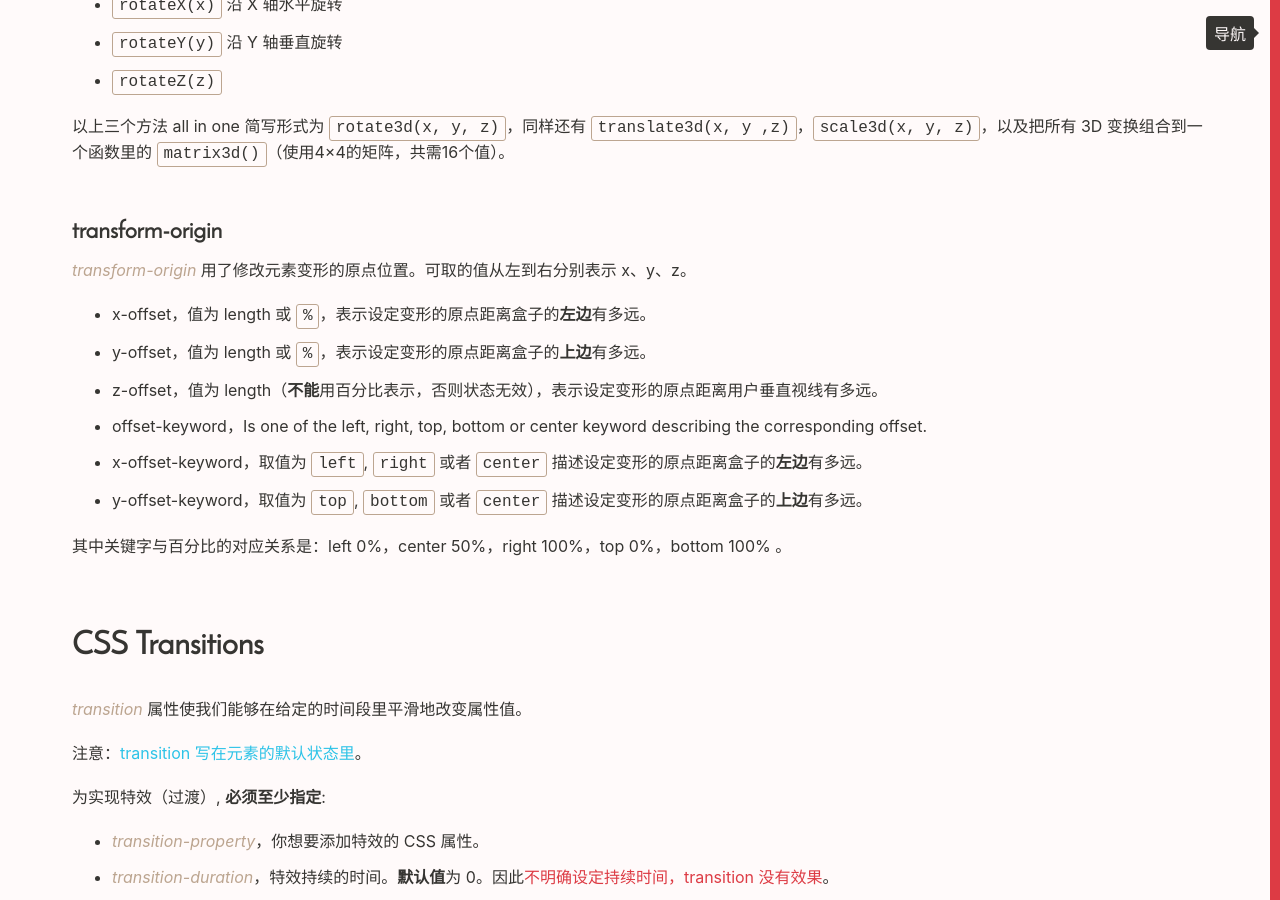
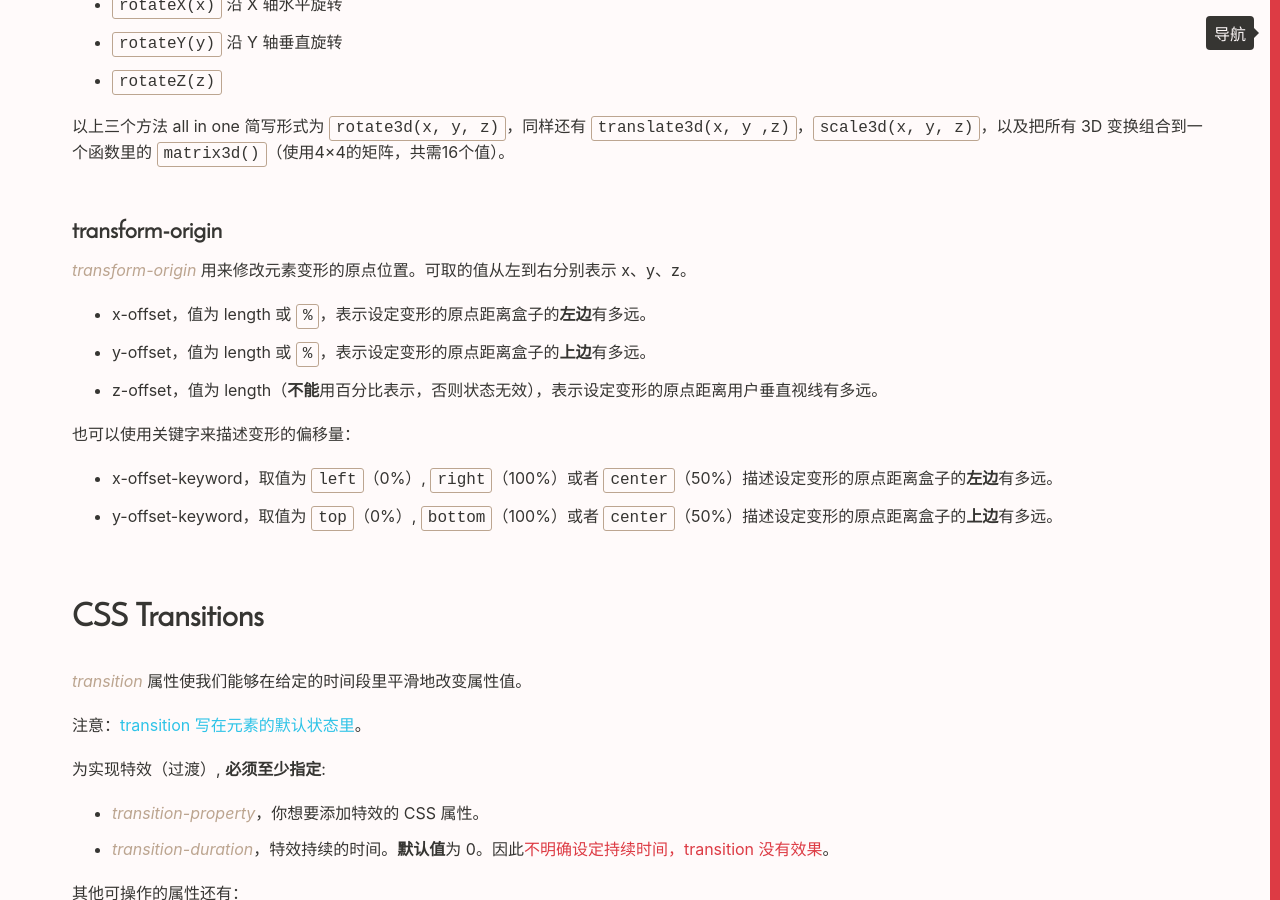
Before and after one commit to Vivi-wu/dive-into-web, a Jekyll site: the page built from _posts/2015-05-26-CSS-Transform-Transition-Animation.markdown, in a window 1280 px wide and 900 px high, scrolled down 786 px. Built offline with Jekyll 4.4.1, drawn with Linux system fonts in a browser that asks for light colours.

Commit message:
Update 根据工作比较更新相关博客

```diff
--- a/_posts/2014-04-03-CSS-Borders.markdown
+++ b/_posts/2014-04-03-CSS-Borders.markdown
@@ -119,6 +119,8 @@ div { /* 向上的三角形 */
     + 一个值：四个角
 
         <div style="width: 15rem;height: 4rem;border-radius: 5px;background-color: #bca590;padding: 0.5rem 0 0 0.5rem;;">border-radius: 5px;</div>
+
+    该属性还有可选的第二个值，如：`border-radius: 100px/40px`，可得到**椭圆**角。
 
 2. _box-shadow_ 给元素添加水平和（或）竖直方向上的阴影，设定阴影的颜色、模糊效果。Tip: 通过给 _::before_ and _::after_ 伪类添加 shadow，可以实现有趣的效果。
 
--- a/_posts/2015-05-06-JavaScript-Arrays.markdown
+++ b/_posts/2015-05-06-JavaScript-Arrays.markdown
@@ -174,7 +174,7 @@ _start_ 表示切片开始位置（包含这个位置上的元素），负值表
 
 + `every()`，依次检验数组中的元素是否**全部**通过某种测试，全部通过返回 `true`。一旦**遇到不通过的**数组元素，**立即停止检查**剩下的元素，返回 `false`。
 + `some()`，依次检查数组中的元素是否**至少有一个**通过某种测试的，一旦**遇到通过的**数组元素，**立即停止检查**剩下的元素，返回 `true`。全都不通过，返回 `false`。
-+ `filter()`，返回由所有通过某种测试的数组元素所组成的新数组。
++ `filter()`，返回由所有**通过某种测试的数组元素**所组成的**新数组**。如果数组项都不满足条件，则返回 `[]`。
 
 以上三种方法都是类似的结构：
 
--- a/_posts/2015-05-26-CSS-Transform-Transition-Animation.markdown
+++ b/_posts/2015-05-26-CSS-Transform-Transition-Animation.markdown
@@ -28,16 +28,16 @@ _transform_ 属性通过以下的方法让元素实现：移动、旋转、放
 
 ### transform-origin
 
-_transform-origin_ 用了修改元素变形的原点位置。可取的值从左到右分别表示 x、y、z。
+_transform-origin_ 用来修改元素变形的原点位置。可取的值从左到右分别表示 x、y、z。
 
 + x-offset，值为 length 或 `%`，表示设定变形的原点距离盒子的**左边**有多远。
 + y-offset，值为 length 或 `%`，表示设定变形的原点距离盒子的**上边**有多远。
 + z-offset，值为 length（**不能**用百分比表示，否则状态无效），表示设定变形的原点距离用户垂直视线有多远。
-+ offset-keyword，Is one of the left, right, top, bottom or center keyword describing the corresponding offset.
-+ x-offset-keyword，取值为 `left`, `right` 或者 `center` 描述设定变形的原点距离盒子的**左边**有多远。
-+ y-offset-keyword，取值为 `top`, `bottom` 或者 `center` 描述设定变形的原点距离盒子的**上边**有多远。
 
-其中关键字与百分比的对应关系是：left 0%，center 50%，right 100%，top 0%，bottom 100% 。
+也可以使用关键字来描述变形的偏移量：
+
++ x-offset-keyword，取值为 `left`（0%）, `right`（100%）或者 `center`（50%）描述设定变形的原点距离盒子的**左边**有多远。
++ y-offset-keyword，取值为 `top`（0%）, `bottom`（100%）或者 `center`（50%）描述设定变形的原点距离盒子的**上边**有多远。
 
 ## CSS Transitions
 
--- a/_posts/2017-06-01-Webpack-learning.markdown
+++ b/_posts/2017-06-01-Webpack-learning.markdown
@@ -3,3 +3,9 @@ title:  "Webpack从入门到放弃"
 category: JavaScript
 ---
 1. Webpack怎么编译、打包Sass文件（`.scss`）？安装 style-loader 即可
+2. 管理项目本地图片的版本（构建后的图片名称加hash）和引用路径：
+
+    // 模板
+    '<img src="'+ Logo +'">'
+    // js
+    import Logo from 'PATH_TO_FILE/logo.jpg'
--- a/_posts/2017-08-31-JavaScript-Vue-practice.markdown
+++ b/_posts/2017-08-31-JavaScript-Vue-practice.markdown
@@ -38,6 +38,8 @@ category: JavaScript
 
 + select 元素值为 primitive values, 而 option 的值是 object 时，通过绑定 select 的值回填数据的方法不起作用。解决办法：在 option 元素上给 _selected_ 特性绑定 method，通过判断对象某属性的值是否与默认值一致，设置该 `<option>` 的 _selected_ 特性值为 `true`
 + 在 data 初始化绑定时，对 object 型数组中 item 进行深层对象声明，避免加载时 console 报错
++ 列表过渡时，使用 `<transition-group>` 元素作为 `v-for` 列表的父元素
++ 使用 v-move 或定义对应的 css 样式，使得过渡平滑
 
 ## vue-router
 
```
Also changed, not shown: other parts of _posts/2014-04-03-CSS-Borders.markdown (+1 -1 lines), _posts/2016-12-18-Sass-tips.markdown (+8 -4 lines).
